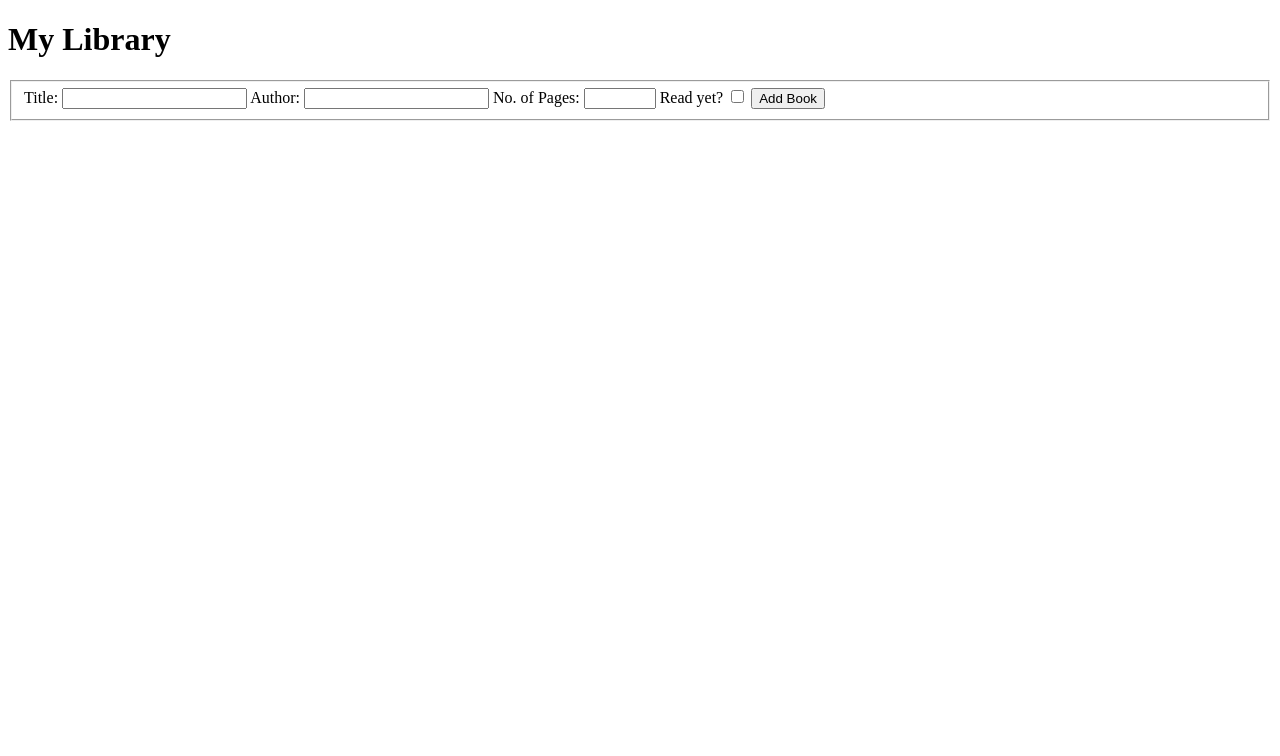
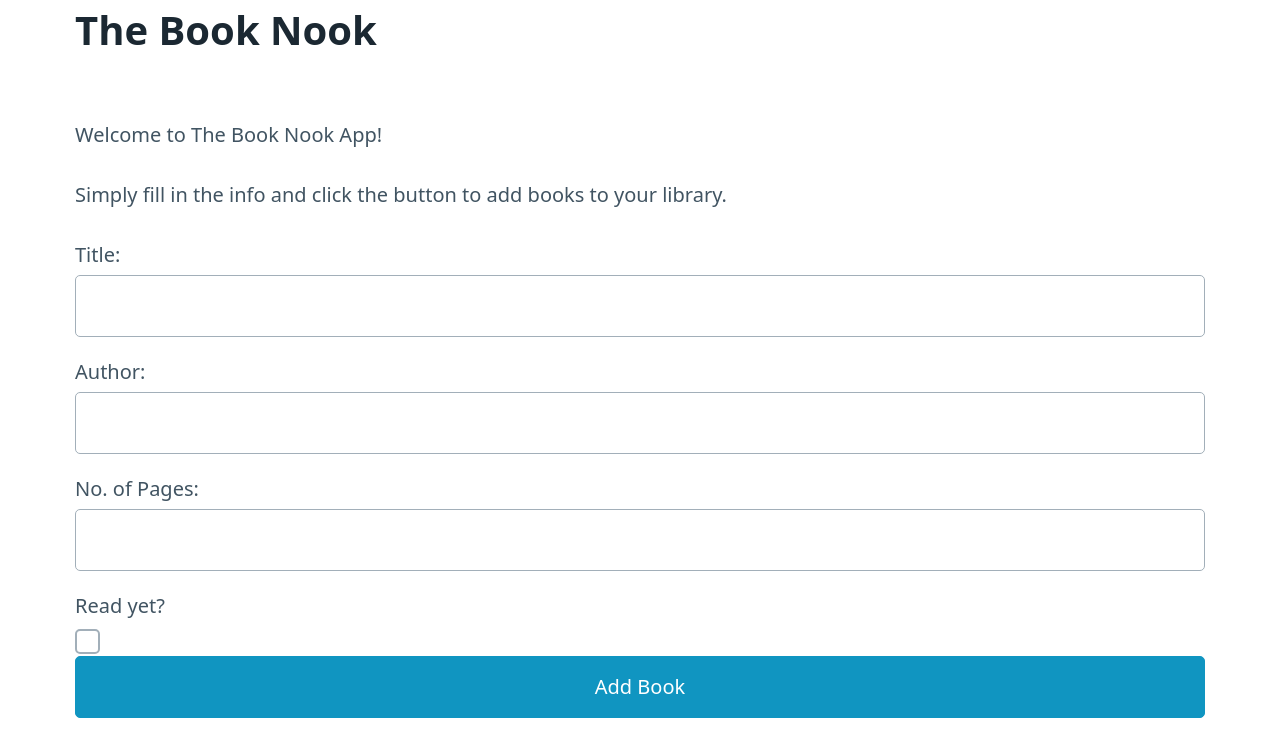
Before and after one commit to scottwright-dev/odin-project-library, a website: page index.html in a window 1280 px wide. Drawn offline with nearby package versions, Linux system fonts and the light colour scheme.

Commit message:
style: add picocss framework
linked the pico css framework to quickly style as the focus of the project is not css. Additionally added a favicon and additional text to help users understand easily how to interact with the app.

```diff
--- a/index.html
+++ b/index.html
@@ -1,17 +1,21 @@
 <!DOCTYPE html>
-<html lang="en">
+<html lang="en" data-theme="light">
 <head>
   <meta charset="UTF-8">
   <meta http-equiv="X-UA-Compatible" content="IE=edge">
   <meta name="viewport" content="width=device-width, initial-scale=1.0">
-  <title>Library</title>
-  <link rel="stylesheet" href="style.css">
-  <link rel="icon" type="image/x-icon" href="#">
+  <title>Book Nook</title>
+  <link rel="stylesheet" href="node_modules/@picocss/pico/css/pico.css">
+  <link rel="icon" type="image/svg+xml" href="/img/book-outline.svg">
   <script src="script.js" defer></script>
 </head>
 <body>
 
-  <h1 class="title">My Library</h1>
+  <div class="container">
+    <h1 class="header__title">The Book Nook</h1>
+    <p class="header__text">Welcome to The Book Nook App!</p>
+   <p>Simply fill in the info and click the button to add books to your library.</p>
+  </div>
 
   <div class="container">
     <fieldset>
@@ -28,7 +32,7 @@
         <label for="read">Read yet?</label>
         <input type="checkbox" name="read" id="read" value="read">
 
-        <button type="submit">Add Book</button>
+        <button type="submit" class="add-btn">Add Book</button>
 
       </form>
     </fieldset>
```
